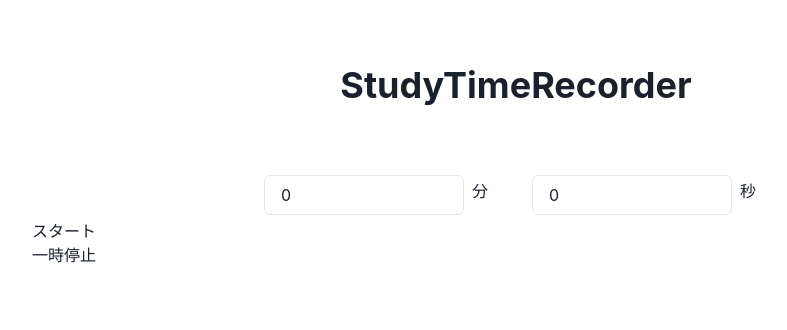
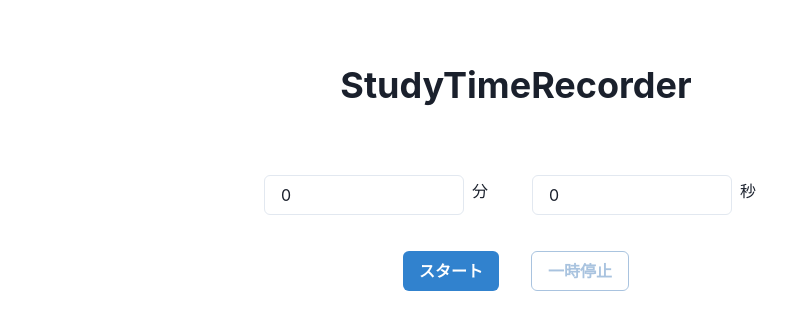
Before and after one commit to YukiKakihara/study-time-recorder, a Next.js app: page / in a window 1280 px wide. Shown: the top 330 px of the page, without its empty margins (124-911 px from the left). Built offline with nearby package versions, Linux system fonts and the light colour scheme.

Commit message:
スタート・ストップのボタンにデザインを当てた

```diff
--- a/components/templates/Root/Root.tsx
+++ b/components/templates/Root/Root.tsx
@@ -2,6 +2,7 @@ import React from 'react';
 import {
   Box,
   BoxProps,
+  Button,
   FormControl,
   FormLabel,
   Heading,
@@ -14,6 +15,10 @@ import { useRootForm } from 'hooks/useRootForm';
 type ComponentProps = {
   handleMiniteChange: (e: React.ChangeEvent<HTMLInputElement>) => void;
   handleSecondChange: (e: React.ChangeEvent<HTMLInputElement>) => void;
+  handleStartButtonClick: (e?: React.MouseEvent<HTMLButtonElement>) => void;
+  handleStopButtonClick: (e?: React.MouseEvent<HTMLButtonElement>) => void;
+  isStartButtonDisabled: boolean;
+  isStopButtonDisabled: boolean;
   minite: RootFormValues['minite'];
   second: RootFormValues['second'];
 } & BoxProps;
@@ -21,6 +26,10 @@ type ComponentProps = {
 const Component: React.FC<ComponentProps> = ({
   handleMiniteChange,
   handleSecondChange,
+  handleStartButtonClick,
+  handleStopButtonClick,
+  isStartButtonDisabled,
+  isStopButtonDisabled,
   minite,
   second,
   ...boxProps
@@ -32,7 +41,7 @@ const Component: React.FC<ComponentProps> = ({
       </Heading>
       <FormControl>
         {/* <div>○分勉強したことを記録しました</div> */}
-        <HStack justifyContent="center" spacing={8}>
+        <HStack justifyContent="center" mb={8} spacing={8}>
           <HStack>
             <Input
               id="minite"
@@ -58,8 +67,24 @@ const Component: React.FC<ComponentProps> = ({
             </FormLabel>
           </HStack>
         </HStack>
-        <div>スタート</div>
-        <div>一時停止</div>
+        <HStack justifyContent="center" spacing={8}>
+          <Button
+            colorScheme="blue"
+            isDisabled={isStartButtonDisabled}
+            onClick={handleStartButtonClick}
+            variant="solid"
+          >
+            スタート
+          </Button>
+          <Button
+            colorScheme="blue"
+            isDisabled={isStopButtonDisabled}
+            onClick={handleStopButtonClick}
+            variant="outline"
+          >
+            一時停止
+          </Button>
+        </HStack>
       </FormControl>
     </Box>
   );
@@ -75,13 +100,25 @@ const inputStyle = {
 
 export const Root: React.FC<BoxProps> = (boxProps) => {
   const initialValues: RootFormValues = { minite: 0, second: 0 };
-  const { handleMiniteChange, handleSecondChange, minite, second } =
-    useRootForm(initialValues);
+  const {
+    handleMiniteChange,
+    handleSecondChange,
+    handleStartButtonClick,
+    handleStopButtonClick,
+    isStartButtonDisabled,
+    isStopButtonDisabled,
+    minite,
+    second,
+  } = useRootForm(initialValues);
 
   return (
     <Component
       handleMiniteChange={handleMiniteChange}
       handleSecondChange={handleSecondChange}
+      handleStartButtonClick={handleStartButtonClick}
+      handleStopButtonClick={handleStopButtonClick}
+      isStartButtonDisabled={isStartButtonDisabled}
+      isStopButtonDisabled={isStopButtonDisabled}
       minite={minite}
       second={second}
       {...boxProps}
--- a/hooks/useRootForm.ts
+++ b/hooks/useRootForm.ts
@@ -6,11 +6,19 @@ export const useRootForm = (
 ): {
   handleMiniteChange: (e: React.ChangeEvent<HTMLInputElement>) => void;
   handleSecondChange: (e: React.ChangeEvent<HTMLInputElement>) => void;
+  handleStartButtonClick: (e?: React.MouseEvent<HTMLButtonElement>) => void;
+  handleStopButtonClick: (e?: React.MouseEvent<HTMLButtonElement>) => void;
+  isStartButtonDisabled: boolean;
+  isStopButtonDisabled: boolean;
   minite: RootFormValues['minite'];
   second: RootFormValues['second'];
 } => {
   const [values, setValues] = React.useState<RootFormValues>(initialValues);
+  const [isCounting, setIsCounting] = React.useState<boolean>(false);
+
   const { minite, second } = values;
+  const isStartButtonDisabled = isCounting;
+  const isStopButtonDisabled = !isCounting;
 
   const handleChange = (
     e: React.ChangeEvent<HTMLInputElement>,
@@ -25,5 +33,26 @@ export const useRootForm = (
     handleChange(e, 'second');
   };
 
-  return { handleMiniteChange, handleSecondChange, minite, second };
+  const handleStartButtonClick = (
+    _e?: React.MouseEvent<HTMLButtonElement>
+  ): void => {
+    setIsCounting(true);
+  };
+
+  const handleStopButtonClick = (
+    _e?: React.MouseEvent<HTMLButtonElement>
+  ): void => {
+    setIsCounting(false);
+  };
+
+  return {
+    handleMiniteChange,
+    handleSecondChange,
+    handleStartButtonClick,
+    handleStopButtonClick,
+    isStartButtonDisabled,
+    isStopButtonDisabled,
+    minite,
+    second,
+  };
 };
```
